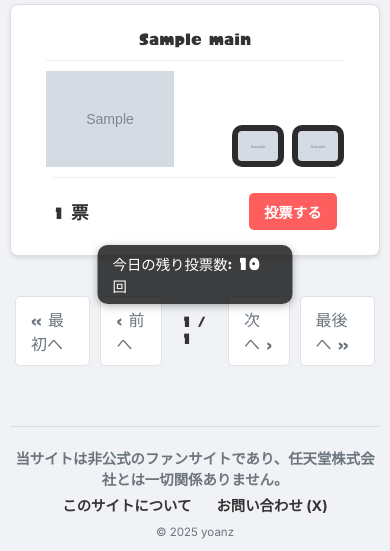
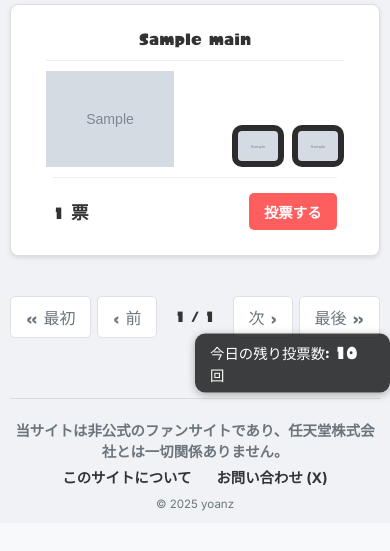
Before and after one commit to Megane14916/splatoon-vote, a Flask app: template templates/index.html in a window 390 px wide. Shown: the part 530-1081 px from the top of the page. After the commit the page ends 1041 px from the top, so only its background shows below. Run offline with Flask 3, Linux system fonts and the light colour scheme; the template is opened without the code that fills it: most values are stand-ins (such as "Sample title", 1, 10 or a date in 2020); grey boxes marked "Sample" are stand-in pictures; some libraries are stand-ins or nearby versions.

Commit message:
デザイン調整

```diff
--- a/app.py
+++ b/app.py
@@ -510,6 +510,6 @@ def vote():
 
 
 # --- アプリケーションの実行 ---
-#if __name__ == '__main__':
-#    init_db() # アプリケーション起動時にデータベースを初期化
-#    app.run(debug=False)
+if __name__ == '__main__':
+    init_db() # アプリケーション起動時にデータベースを初期化
+    app.run(debug=False)
--- a/static/css/style.css
+++ b/static/css/style.css
@@ -142,11 +142,12 @@ margin-right: auto;
     color: #007bff;
     background-color: #fff;
     border: 1px solid #dee2e6;
-    padding: 10px 15px;
+    padding: 8px 15px;
     margin: 0 5px;
     text-decoration: none;
     border-radius: 5px;
     transition: background-color 0.2s, color 0.2s;
+    white-space: nowrap;
 }
 
 .page-link:hover {
@@ -156,9 +157,10 @@ margin-right: auto;
 }
 
 .page-current {
-    padding: 10px 15px;
+    padding: 8px 15px;
     font-weight: bold;
     color: #333;
+    white-space: nowrap;
 }
 
 /* disabledクラスが付いたリンクのスタイル */
@@ -489,4 +491,30 @@ footer {
         padding: 15px;
         margin: 20px 0;
     }
+    .page-link {
+        margin: 0 3px;
+    }
+
+    #vote-limiter {
+        left: 50%;
+        right: auto;
+        bottom: 10px;
+        font-size: 0.9em;
+        padding: 8px 15px;
+        /* アニメーションの開始位置を明確に指定 */
+        transform: translateX(0%) translateY(0);
+        /* transitionはスマホ表示の時だけ適用 */
+        transition: transform 0.3s ease-in-out;
+    }
+
+    #vote-limiter.is-hidden {
+        /* X軸の移動は維持しつつ、Y軸方向だけを動かす */
+        transform: translateX(0%) translateY(150%);
+    }
+
 }
+
+/* ▼▼▼ カウンターを隠すためのスタイルを新規追加 ▼▼▼ */
+#vote-limiter.is-hidden {
+    transform: translateY(150%); /* Y軸方向に自身の高さの1.5倍分だけ下に移動させる */
+}
--- a/static/js/vote.js
+++ b/static/js/vote.js
@@ -28,6 +28,47 @@ document.addEventListener('DOMContentLoaded', () => {
             });
         }
     }
+
+    const voteLimiter = document.getElementById('vote-limiter');
+
+// 画面幅をチェックするメディアクエリ
+const mediaQuery = window.matchMedia('(max-width: 768px)');
+
+function handleScroll() {
+    // ページ全体の高さ (より正確な方法に変更)
+    const scrollHeight = document.documentElement.scrollHeight;
+    // 表示領域の高さ
+    const clientHeight = document.documentElement.clientHeight;
+    // 現在のスクロール位置
+    const scrollY = window.scrollY;
+
+    // 一番下までスクロールしたかをチェック (20pxの遊びを持たせる)
+    const isAtBottom = scrollY + clientHeight >= scrollHeight - 20;
+
+    if (isAtBottom) {
+        voteLimiter.classList.add('is-hidden');
+    } else {
+        voteLimiter.classList.remove('is-hidden');
+    }
+}
+
+// 画面幅に応じてイベントリスナーを追加/削除する関数
+function setupScrollListener(event) {
+    if (event.matches) {
+        // 画面が狭い場合 (スマホ) はスクロール監視を開始
+        window.addEventListener('scroll', handleScroll);
+    } else {
+        // 画面が広い場合 (PC) はスクロール監視を解除し、常に表示
+        window.removeEventListener('scroll', handleScroll);
+        voteLimiter.classList.remove('is-hidden');
+    }
+}
+
+// 初回読み込み時にチェック
+setupScrollListener(mediaQuery);
+
+// 画面幅が変わったときにもチェック
+mediaQuery.addEventListener('change', setupScrollListener);
 
     const csrfToken = document.querySelector('meta[name="csrf-token"]').getAttribute('content');
 
--- a/templates/index.html
+++ b/templates/index.html
@@ -94,11 +94,11 @@
     </main>
 
     <div class="pagination">
-        <a href="{{ url_for('index', page=1, **current_filters) }}" class="page-link {{ 'disabled' if current_page == 1 else '' }}">&laquo; 最初へ</a>
-        <a href="{{ url_for('index', page=current_page - 1, **current_filters) }}" class="page-link {{ 'disabled' if current_page == 1 else '' }}">&lsaquo; 前へ</a>
+        <a href="{{ url_for('index', page=1, **current_filters) }}" class="page-link {{ 'disabled' if current_page == 1 else '' }}">&laquo; 最初</a>
+        <a href="{{ url_for('index', page=current_page - 1, **current_filters) }}" class="page-link {{ 'disabled' if current_page == 1 else '' }}">&lsaquo; 前</a>
         <span class="page-current">{{ current_page }} / {{ total_pages }}</span>
-        <a href="{{ url_for('index', page=current_page + 1, **current_filters) }}" class="page-link {{ 'disabled' if current_page == total_pages else '' }}">次へ &rsaquo;</a>
-        <a href="{{ url_for('index', page=total_pages, **current_filters) }}" class="page-link {{ 'disabled' if current_page == total_pages else '' }}">最後へ &raquo;</a>
+        <a href="{{ url_for('index', page=current_page + 1, **current_filters) }}" class="page-link {{ 'disabled' if current_page == total_pages else '' }}">次 &rsaquo;</a>
+        <a href="{{ url_for('index', page=total_pages, **current_filters) }}" class="page-link {{ 'disabled' if current_page == total_pages else '' }}">最後 &raquo;</a>
     </div>
 
     <div id="vote-limiter">
```
